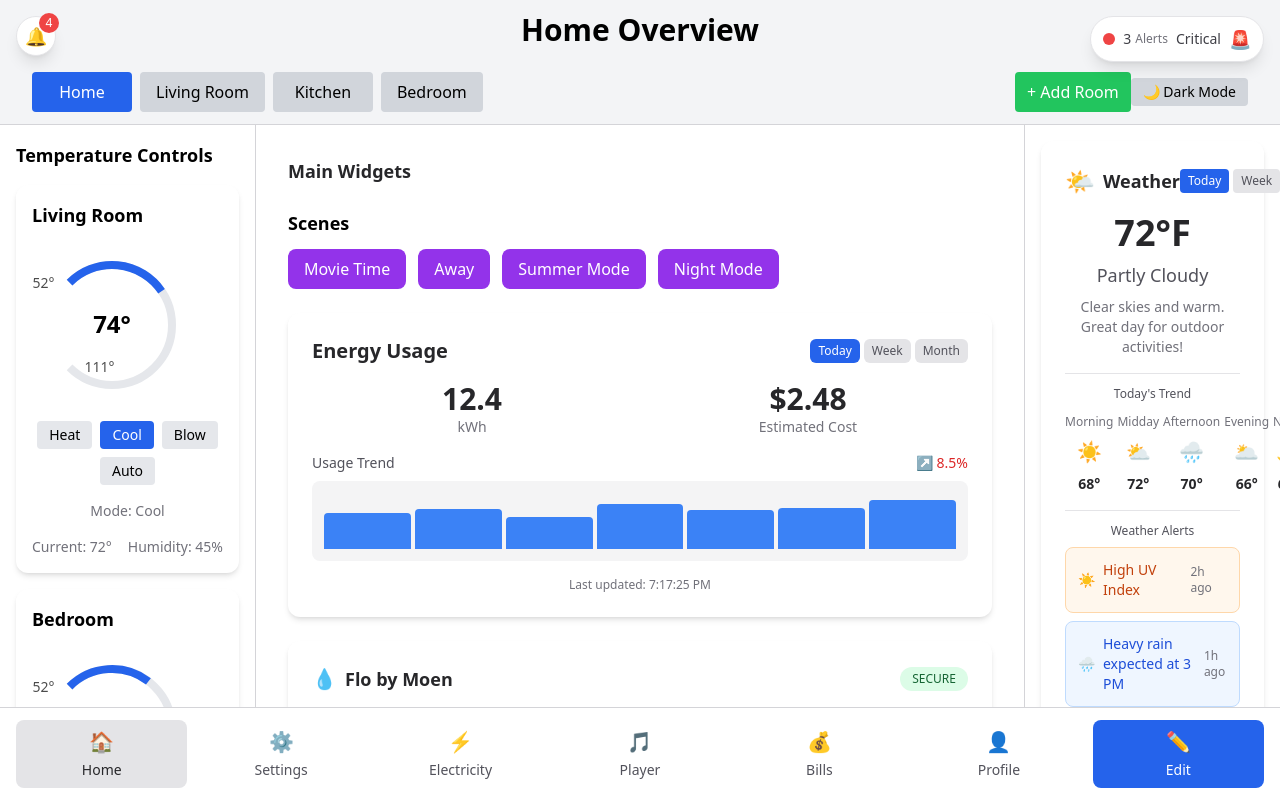
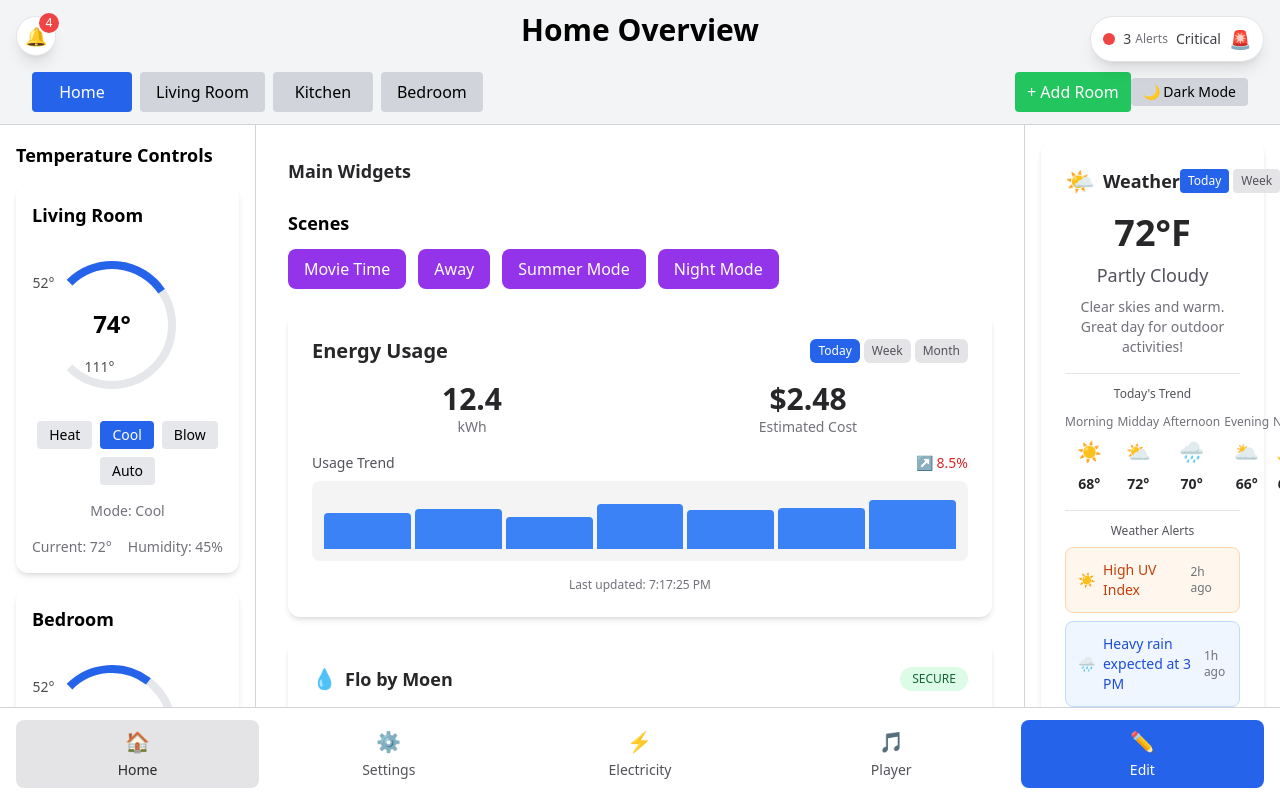
Before and after one commit to seapigy/Home-Operation-System, a React (Vite) app in the folder home-dashboard/: page / in a window 1280 px wide. Shown: the top 798 px of the page. Built offline with nearby package versions, Linux system fonts and the light colour scheme.

Commit message:
Remove bills and profile buttons from bottom navigation

```diff
--- a/home-dashboard/src/components/BottomNavBar.tsx
+++ b/home-dashboard/src/components/BottomNavBar.tsx
@@ -19,8 +19,6 @@ const navItems: NavItem[] = [
   { id: "settings", label: "Settings", icon: "⚙️" },
   { id: "electricity", label: "Electricity", icon: "⚡" },
   { id: "player", label: "Player", icon: "🎵" },
-  { id: "bills", label: "Bills", icon: "💰" },
-  { id: "profile", label: "Profile", icon: "👤" },
 ];
 
 export default function BottomNavBar({ isEditMode, onToggleEditMode, onOpenWidgetLibrary, mainTab, setMainTab }: BottomNavBarProps) {
@@ -42,7 +40,7 @@ export default function BottomNavBar({ isEditMode, onToggleEditMode, onOpenWidge
     <nav className="lg:fixed lg:bottom-0 lg:left-0 lg:right-0 bg-white dark:bg-zinc-800 border-t border-zinc-300 dark:border-zinc-700 shadow-lg lg:shadow-xl z-50">
       <div className="px-2 sm:px-4 py-2 sm:py-3">
         <div className={`grid gap-1 sm:gap-2 ${
-          showEditButton ? 'grid-cols-7' : 'grid-cols-6'
+          showEditButton ? 'grid-cols-5' : 'grid-cols-4'
         }`}>
           {navItems.map((item) => (
             <button
```
